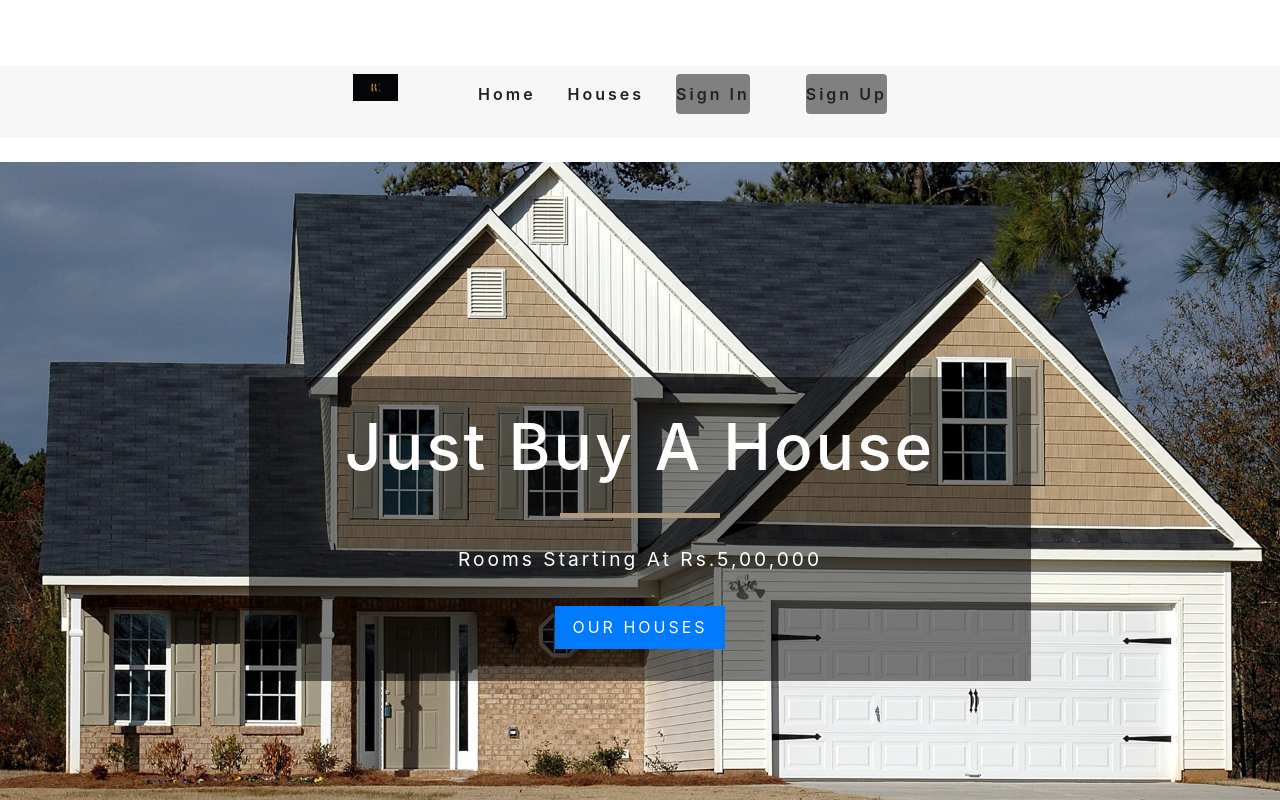
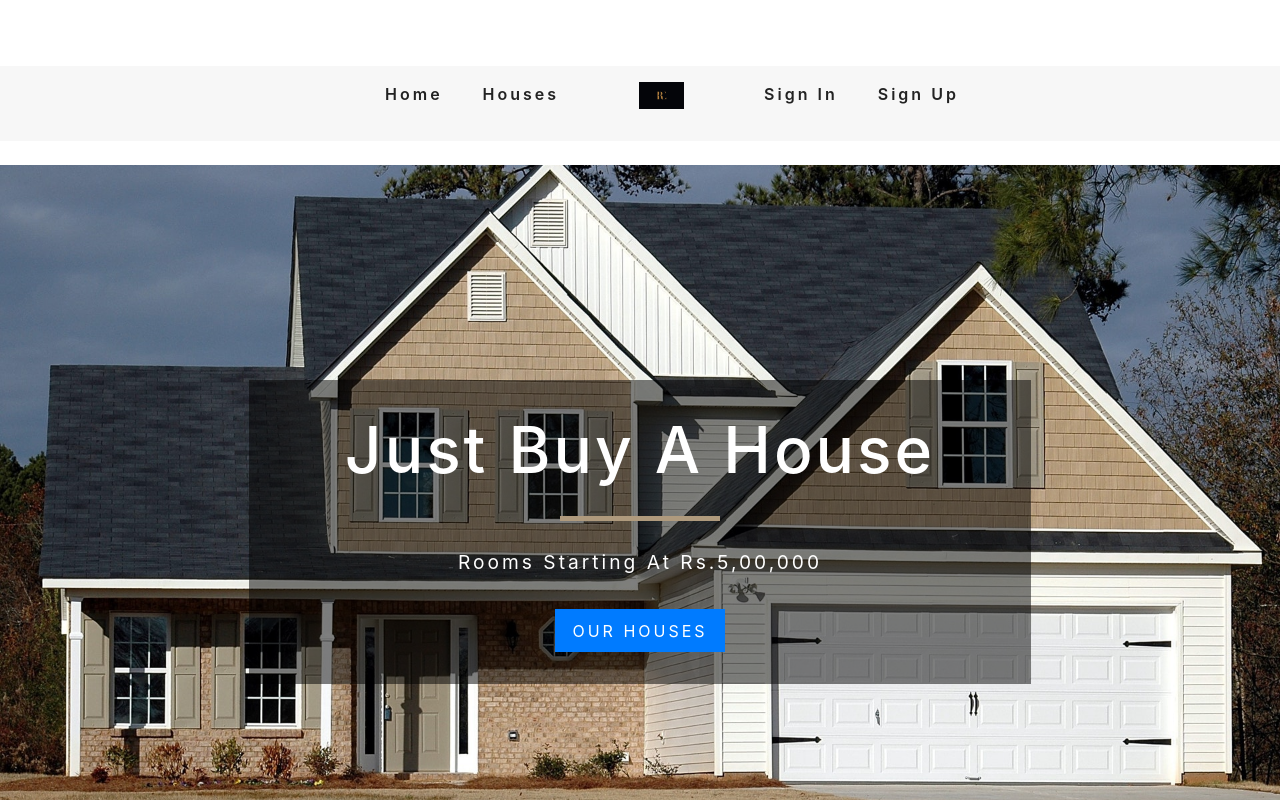
Before and after one commit to Rushi-45/Listing-site, a React (Create React App) app: page / in a window 1280 px wide. Shown: the top 800 px of the page. Built offline with nearby package versions, Linux system fonts and the light colour scheme.

Commit message:
chaged navbar style

```diff
--- a/src/components/Navbar2.js
+++ b/src/components/Navbar2.js
@@ -1,7 +1,6 @@
 import React, { Component } from 'react';
 import { Link } from 'react-router-dom';
 import { FaAlignRight } from 'react-icons/fa';
-import { Nav, NavLink, Bars, NavMenu, NavBtn, NavBtnLink } from './Navbar/NavbarElements';
 import logo from '../images/rc.jpg';
 export default class Navbar2 extends Component {
   state = {
@@ -14,6 +13,15 @@ export default class Navbar2 extends Component {
     return (
       <nav className="navbar">
         <div className="nav-center">
+          <ul
+            className={this.state.isOpen ? 'nav-links show-nav' : 'nav-links'}
+          >
+            <li className="mr-2">
+              <Link to="/">Home</Link>
+            </li>
+            <li className="mr-5">
+              <Link to="/rooms">Houses</Link>
+            </li>
             <div className="nav-header">
               <Link to="/">
                 <img className="saleLogo" src={logo} alt="House Sale" />
@@ -26,21 +34,12 @@ export default class Navbar2 extends Component {
                 <FaAlignRight className="nav-icon" />
               </button>
             </div>
-          <ul
-            className={this.state.isOpen ? 'nav-links show-nav' : 'nav-links'}
-          >
-            <li>
-              <Link to="/">Home</Link>
+            <li className="ml-5">
+              <Link to="/signin">Sign In</Link>
             </li>
-            <li>
-              <Link to="/rooms">Houses</Link>
+            <li className="ml-2">
+              <Link to="/signup">Sign Up</Link>
             </li>
-            <NavBtn>
-              <NavBtnLink className="nav navbar-nav navbar-right" to='/signin'>Sign In</NavBtnLink>
-            </NavBtn>
-            <NavBtn>
-              <NavBtnLink className="nav navbar-nav navbar-right" to='/signup'>Sign Up</NavBtnLink>
-            </NavBtn>
           </ul>
         </div>
       </nav>
```
Lines whose indentation alone changed are shown as unchanged.
